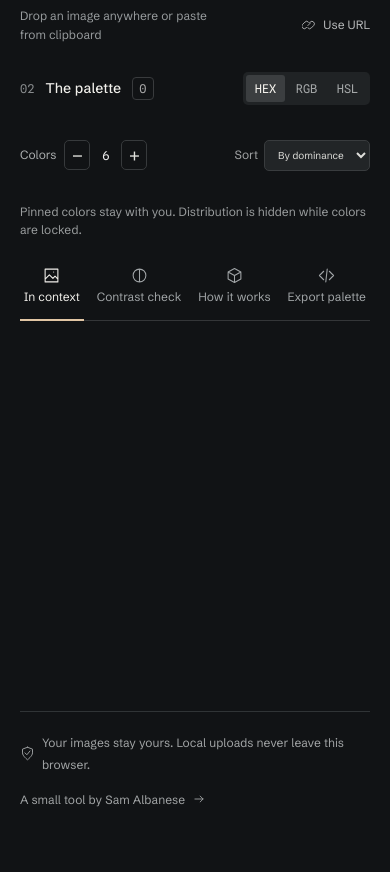
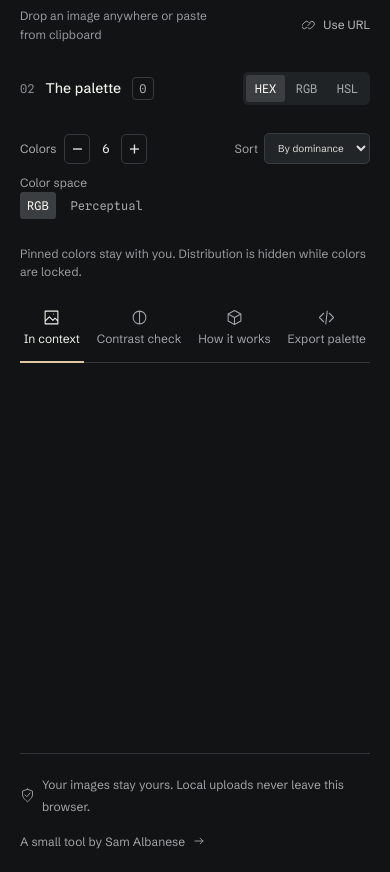
Before and after one commit to samalbanese/palette-extractor, a React (Vite) app: page / in a window 390 px wide. Shown: the part 783-1655 px from the top of the page. Before the commit the page ends 1613 px from the top, so only its background shows below. Built offline with nearby package versions, Linux system fonts and the light colour scheme.

Commit message:
feat: wire the OKLab color space toggle into the extraction pipeline and UI

```diff
--- a/src/App.tsx
+++ b/src/App.tsx
@@ -94,8 +94,18 @@ export default function App() {
 
   const { source, loaded, error, dragging, urlBusy, showUrl, url, fileInput } =
     imageSource;
-  const { sorted, colors, total, lockedSet, count, locked, sort, busy } =
-    palette;
+  const {
+    sorted,
+    colors,
+    total,
+    lockedSet,
+    count,
+    locked,
+    sort,
+    busy,
+    colorSpace,
+    changedHexes,
+  } = palette;
   const { copied, notice } = copyFeedback;
 
   const selected = colors.find((c) => rgbToHex(c) === selectedHex) ?? colors[0];
@@ -357,6 +367,7 @@ export default function App() {
                     onSelect={() => setSelectedHex(rgbToHex(entry.color))}
                     showWeight={showWeights}
                     canLock={!!source}
+                    changed={changedHexes.has(rgbToHex(entry.color))}
                   />
                 ))}
               </div>
@@ -398,6 +409,30 @@ export default function App() {
                   <option value="luminance">By lightness</option>
                 </select>
               </label>
+              <fieldset
+                className="colorspace-switch"
+                disabled={!source || busy}
+              >
+                <legend>Color space</legend>
+                <label className={colorSpace === "rgb" ? "active" : ""}>
+                  <input
+                    type="radio"
+                    name="color-space"
+                    checked={colorSpace === "rgb"}
+                    onChange={() => palette.setColorSpace("rgb")}
+                  />
+                  RGB
+                </label>
+                <label className={colorSpace === "oklab" ? "active" : ""}>
+                  <input
+                    type="radio"
+                    name="color-space"
+                    checked={colorSpace === "oklab"}
+                    onChange={() => palette.setColorSpace("oklab")}
+                  />
+                  Perceptual
+                </label>
+              </fieldset>
               {locked.length > 0 && source && (
                 <button
                   className="text-button"
@@ -548,6 +583,7 @@ export default function App() {
                   pixels={palette.detail.pixels}
                   steps={palette.detail.steps}
                   palette={sorted}
+                  colorSpace={colorSpace}
                 />
               )}
               {activeTab === "export" && (
--- a/src/components/Swatch.tsx
+++ b/src/components/Swatch.tsx
@@ -23,6 +23,7 @@ export function Swatch({
   onSelect,
   showWeight,
   canLock,
+  changed,
 }: {
   color: RGB;
   index: number;
@@ -37,6 +38,7 @@ export function Swatch({
   onSelect: () => void;
   showWeight: boolean;
   canLock: boolean;
+  changed?: boolean;
 }) {
   const hex = rgbToHex(color);
   const value =
@@ -47,7 +49,7 @@ export function Swatch({
         : formatHsl(rgbToHsl(color));
   return (
     <article
-      className={`swatch ${selected ? "selected" : ""}`}
+      className={`swatch ${selected ? "selected" : ""} ${changed ? "changed" : ""}`}
       style={
         {
           "--swatch": hex,
--- a/src/hooks/usePalette.ts
+++ b/src/hooks/usePalette.ts
@@ -3,12 +3,16 @@ import {
   useCallback,
   useEffect,
   useMemo,
+  useRef,
   useState,
 } from "react";
 import { type RGB, type SortMode, rgbToHex, sortPalette } from "../lib/color";
 import { extractPaletteDetailed, type ExtractionDetail } from "../lib/extract";
 import { updatePaletteFavicon } from "../lib/favicon";
+import type { ColorSpace } from "../lib/medianCut";
 import type { Source } from "./useImageSource";
+
+const HIGHLIGHT_DURATION_MS = 1500;
 
 interface UsePaletteOptions {
   source: Source | null;
@@ -42,12 +46,19 @@ export function usePalette({
   const [count, setCount] = useState(initialColors?.length ?? 6);
   const [sort, setSort] = useState<SortMode>("original");
   const [extracting, setExtracting] = useState(!initialColors);
+  const [colorSpace, setColorSpace] = useState<ColorSpace>("rgb");
+  const [changedHexes, setChangedHexes] = useState<Set<string>>(new Set());
+  const previousColorSpace = useRef<ColorSpace>("rgb");
+  const previousUnlockedHexes = useRef<Set<string>>(new Set());
+  const highlightTimeout = useRef<number>();
 
   useEffect(() => {
     if (!source) return;
     const controller = new AbortController();
     setExtracting(true);
     const remaining = count - locked.length;
+    const isSwitch = previousColorSpace.current !== colorSpace;
+    const priorUnlockedHexes = previousUnlockedHexes.current;
     const run = async () => {
       // Validate each new source even when every output slot is pinned.
       const next = await extractPaletteDetailed(
@@ -55,6 +66,7 @@ export function usePalette({
         Math.max(1, remaining),
         locked,
         controller.signal,
+        colorSpace,
       );
       if (controller.signal.aborted) return;
       const unlocked =
@@ -65,6 +77,7 @@ export function usePalette({
               )
               .slice(0, remaining)
           : [];
+      const unlockedHexes = new Set(unlocked.map((e) => rgbToHex(e.color)));
       // Deprioritized: lets the browser paint whatever's already on screen
       // (the source image, in particular) before committing this update.
       startTransition(() => {
@@ -79,11 +92,33 @@ export function usePalette({
         setLoaded(source);
         setSelectedHex(null);
         setError(null);
-        setNotice(
-          `${locked.length + unlocked.length} colors ready from ${source.name}.`,
-        );
+        if (isSwitch) {
+          const changed = new Set(
+            [...unlockedHexes].filter((hex) => !priorUnlockedHexes.has(hex)),
+          );
+          setChangedHexes(changed);
+          window.clearTimeout(highlightTimeout.current);
+          highlightTimeout.current = window.setTimeout(
+            () => setChangedHexes(new Set()),
+            HIGHLIGHT_DURATION_MS,
+          );
+          const total = locked.length + unlocked.length;
+          const label = colorSpace === "oklab" ? "Perceptual" : "RGB";
+          setNotice(
+            changed.size === 0
+              ? "Same colors in both color spaces."
+              : `${label} changed ${changed.size} of ${total} colors.`,
+          );
+        } else {
+          setChangedHexes(new Set());
+          setNotice(
+            `${locked.length + unlocked.length} colors ready from ${source.name}.`,
+          );
+        }
         setExtracting(false);
       });
+      previousColorSpace.current = colorSpace;
+      previousUnlockedHexes.current = unlockedHexes;
     };
     void run().catch((err: Error) => {
       if (!controller.signal.aborted) {
@@ -92,7 +127,9 @@ export function usePalette({
       }
     });
     return () => controller.abort();
-  }, [source, count, locked]);
+  }, [source, count, locked, colorSpace]);
+
+  useEffect(() => () => window.clearTimeout(highlightTimeout.current), []);
 
   const sorted = useMemo(
     () => sortPalette(detail.colors, sort),
@@ -131,6 +168,10 @@ export function usePalette({
     setLocked(colors);
     setCount(colors.length);
     setExtracting(false);
+    setColorSpace("rgb");
+    setChangedHexes(new Set());
+    previousColorSpace.current = "rgb";
+    previousUnlockedHexes.current = new Set();
   }, []);
 
   return {
@@ -149,5 +190,8 @@ export function usePalette({
     toggleLock,
     bumpMinCount,
     loadShared,
+    colorSpace,
+    setColorSpace,
+    changedHexes,
   };
 }
--- a/src/index.css
+++ b/src/index.css
@@ -690,6 +690,19 @@ code {
   outline: 2px solid #f1eee8;
   outline-offset: 3px;
 }
+.swatch.changed .swatch-color {
+  outline: 2px solid #e2b869;
+  outline-offset: 3px;
+  animation: swatch-highlight 1.5s ease-out;
+}
+@keyframes swatch-highlight {
+  0% {
+    box-shadow: 0 0 0 5px rgba(226, 184, 105, 0.35);
+  }
+  100% {
+    box-shadow: 0 0 0 0 rgba(226, 184, 105, 0);
+  }
+}
 .swatch-select {
   position: absolute;
   inset: 0;
@@ -754,9 +767,10 @@ code {
 }
 .palette-toolbar {
   display: flex;
+  flex-wrap: wrap;
   align-items: center;
   justify-content: space-between;
-  gap: 13px;
+  gap: 10px 13px;
   margin-top: 12px;
   min-height: 44px;
 }
@@ -787,6 +801,49 @@ code {
   gap: 9px;
   color: #a1a3a4;
   font-size: 11px;
+}
+.colorspace-switch {
+  display: flex;
+  align-items: center;
+  gap: 9px;
+  color: #a1a3a4;
+  font-size: 11px;
+}
+.colorspace-switch:disabled {
+  opacity: 0.4;
+  cursor: not-allowed;
+}
+.colorspace-switch legend {
+  padding: 0;
+}
+.colorspace-switch label {
+  display: flex;
+  align-items: center;
+  gap: 5px;
+  font: 10px var(--font-mono);
+  min-height: 27px;
+  padding: 0 10px;
+  border-radius: 3px;
+  color: #a4a7a8;
+  cursor: pointer;
+}
+.colorspace-switch label + label {
+  margin-left: 2px;
+}
+.colorspace-switch label.active {
+  background: #3b3e40;
+  color: #f5f3ed;
+}
+.colorspace-switch input {
+  position: absolute;
+  width: 1px;
+  height: 1px;
+  overflow: hidden;
+  opacity: 0;
+}
+.colorspace-switch label:has(input:focus-visible) {
+  outline: 2px solid #f1eee8;
+  outline-offset: 2px;
 }
 select {
   background: #222527;
@@ -1879,6 +1936,13 @@ select {
   .sort-label select {
     font-size: 10px;
   }
+  .colorspace-switch {
+    font-size: 10px;
+    gap: 6px;
+  }
+  .colorspace-switch label {
+    padding: 0 7px;
+  }
   .palette-hint {
     font-size: 9px;
   }
@@ -2142,7 +2206,8 @@ select {
   font-size: 11px;
 }
 .count-control,
-.sort-label {
+.sort-label,
+.colorspace-switch {
   font-size: 12px;
 }
 .swatch-color {
@@ -2173,7 +2238,8 @@ select {
     font-size: 9px;
   }
   .count-control,
-  .sort-label {
+  .sort-label,
+  .colorspace-switch {
     font-size: 11px;
   }
 }
@@ -2239,6 +2305,8 @@ select {
   .brand-nav > span,
   .count-control,
   .sort-label,
+  .colorspace-switch,
+  .colorspace-switch label,
   .contrast-legend,
   .contrast-sample > span:last-child,
   .contrast-meta,
--- a/src/lib/extract.ts
+++ b/src/lib/extract.ts
@@ -1,5 +1,5 @@
 import type { RGB } from "./color";
-import type { Pixel, SplitStep, WeightedColor } from "./medianCut";
+import type { ColorSpace, Pixel, SplitStep, WeightedColor } from "./medianCut";
 import type { WorkerRequest } from "./quantize.worker";
 const MAX_DIMENSION = 320;
 const UNREADABLE = "Couldn't read that image. Try a JPG, PNG, WebP, or SVG.";
@@ -95,6 +95,7 @@ function buildWorkerRequest(
   height: number,
   count: number,
   exclude: RGB[],
+  colorSpace: ColorSpace,
 ): { request: WorkerRequest; transfer: Transferable[] } {
   const canvas = document.createElement("canvas");
   canvas.width = width;
@@ -115,6 +116,7 @@ function buildWorkerRequest(
       height,
       count,
       exclude,
+      colorSpace,
     },
     transfer: [imageData.data.buffer],
   };
@@ -125,6 +127,7 @@ export async function extractPaletteDetailed(
   count: number,
   exclude: RGB[] = [],
   signal?: AbortSignal,
+  colorSpace: ColorSpace = "rgb",
 ): Promise<ExtractionDetail> {
   const img = await loadImage(src, signal);
   const width = img.naturalWidth || img.width,
@@ -140,6 +143,7 @@ export async function extractPaletteDetailed(
     canvasHeight,
     count,
     exclude,
+    colorSpace,
   );
 
   return new Promise((resolve, reject) => {
--- a/src/lib/quantize.worker.ts
+++ b/src/lib/quantize.worker.ts
@@ -1,4 +1,10 @@
-import { colorDistanceSq, medianCutTrace, type Pixel } from "./medianCut";
+import {
+  colorDistanceSq,
+  medianCutTrace,
+  type ColorSpace,
+  type Pixel,
+} from "./medianCut";
+import { oklabCoords } from "./oklab";
 import type { RGB } from "./color";
 
 const TRANSPARENT =
@@ -10,6 +16,7 @@ export interface WorkerRequest {
   height: number;
   count: number;
   exclude: RGB[];
+  colorSpace: ColorSpace;
 }
 
 function collectPixels(data: Uint8ClampedArray): Pixel[] {
@@ -20,24 +27,46 @@ function collectPixels(data: Uint8ClampedArray): Pixel[] {
   return all;
 }
 
+/**
+ * Distance used to exclude pixels near a pinned color, so re-extraction
+ * finds genuinely different colors for the unpinned slots. RGB mode keeps
+ * its original threshold; OKLab mode measures the same 0.1-unit tolerance
+ * in the rescaled 0-255 OKLab domain instead.
+ */
+function isNearExcluded(
+  pixel: Pixel,
+  exclude: RGB[],
+  colorSpace: ColorSpace,
+): boolean {
+  if (colorSpace === "oklab") {
+    const coords = oklabCoords(pixel);
+    return exclude.some((c) => {
+      const excludedCoords = oklabCoords([c.r, c.g, c.b]);
+      const distance =
+        (coords[0] - excludedCoords[0]) ** 2 +
+        (coords[1] - excludedCoords[1]) ** 2 +
+        (coords[2] - excludedCoords[2]) ** 2;
+      return distance < (0.1 * 255) ** 2;
+    });
+  }
+  return exclude.some(
+    (c) =>
+      colorDistanceSq({ r: pixel[0], g: pixel[1], b: pixel[2] }, c) < 60 ** 2,
+  );
+}
+
 self.onmessage = (event: MessageEvent<WorkerRequest>) => {
   try {
     const request = event.data;
     const all = collectPixels(new Uint8ClampedArray(request.buffer));
     if (!all.length) throw new Error(TRANSPARENT);
 
-    const { count, exclude } = request;
+    const { count, exclude, colorSpace } = request;
     const filtered = exclude.length
-      ? all.filter(
-          (p) =>
-            !exclude.some(
-              (c) =>
-                colorDistanceSq({ r: p[0], g: p[1], b: p[2] }, c) < 60 ** 2,
-            ),
-        )
+      ? all.filter((p) => !isNearExcluded(p, exclude, colorSpace))
       : all;
     const pixels = filtered.length ? filtered : all;
-    const { result, steps } = medianCutTrace(pixels, count);
+    const { result, steps } = medianCutTrace(pixels, count, { colorSpace });
     const stride = pixels.length / Math.min(pixels.length, 3000);
     const sample = Array.from(
       { length: Math.min(pixels.length, 3000) },
```
Also changed, not shown: src/components/PixelSpace.tsx (+74 -13 lines).
